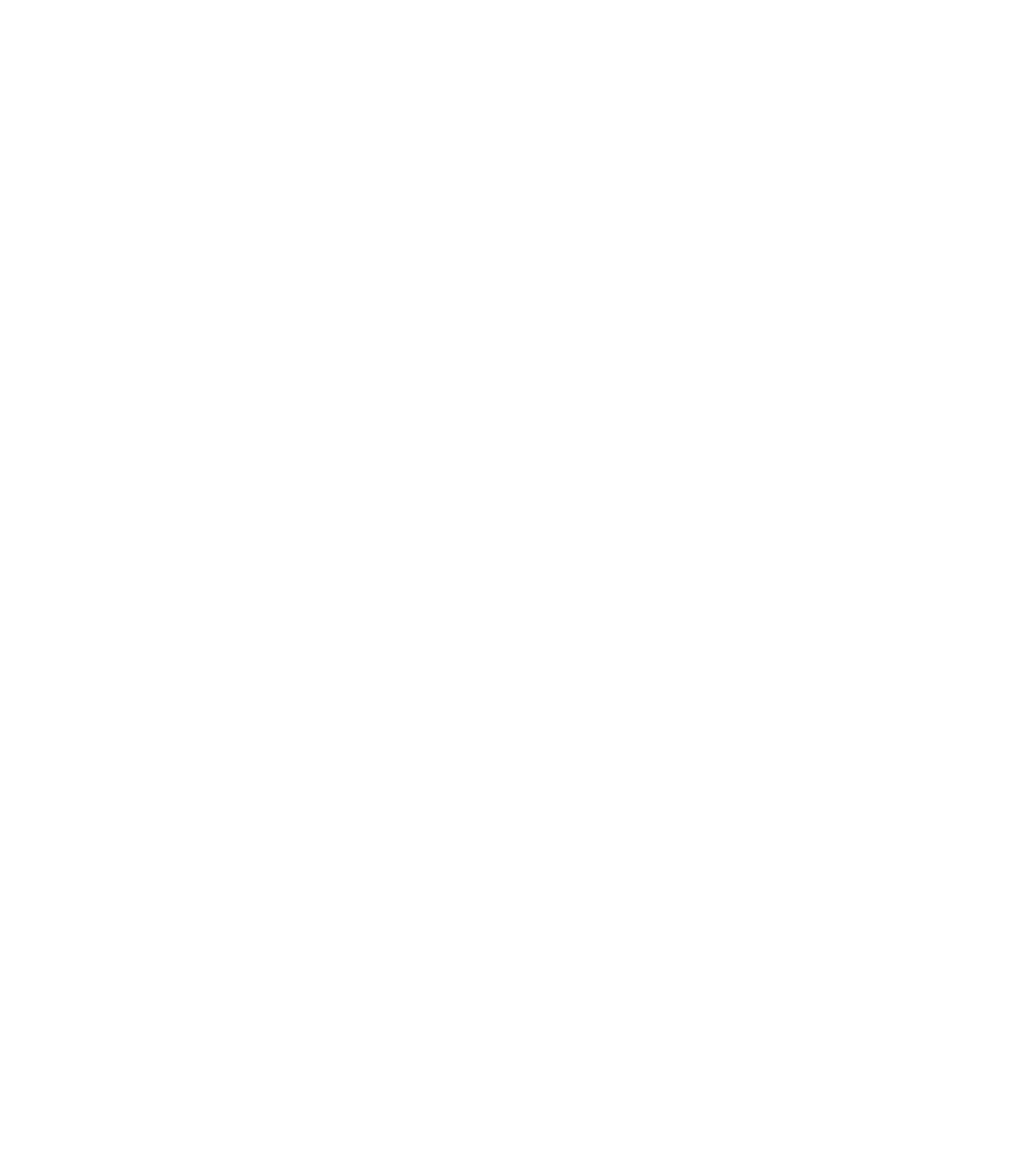
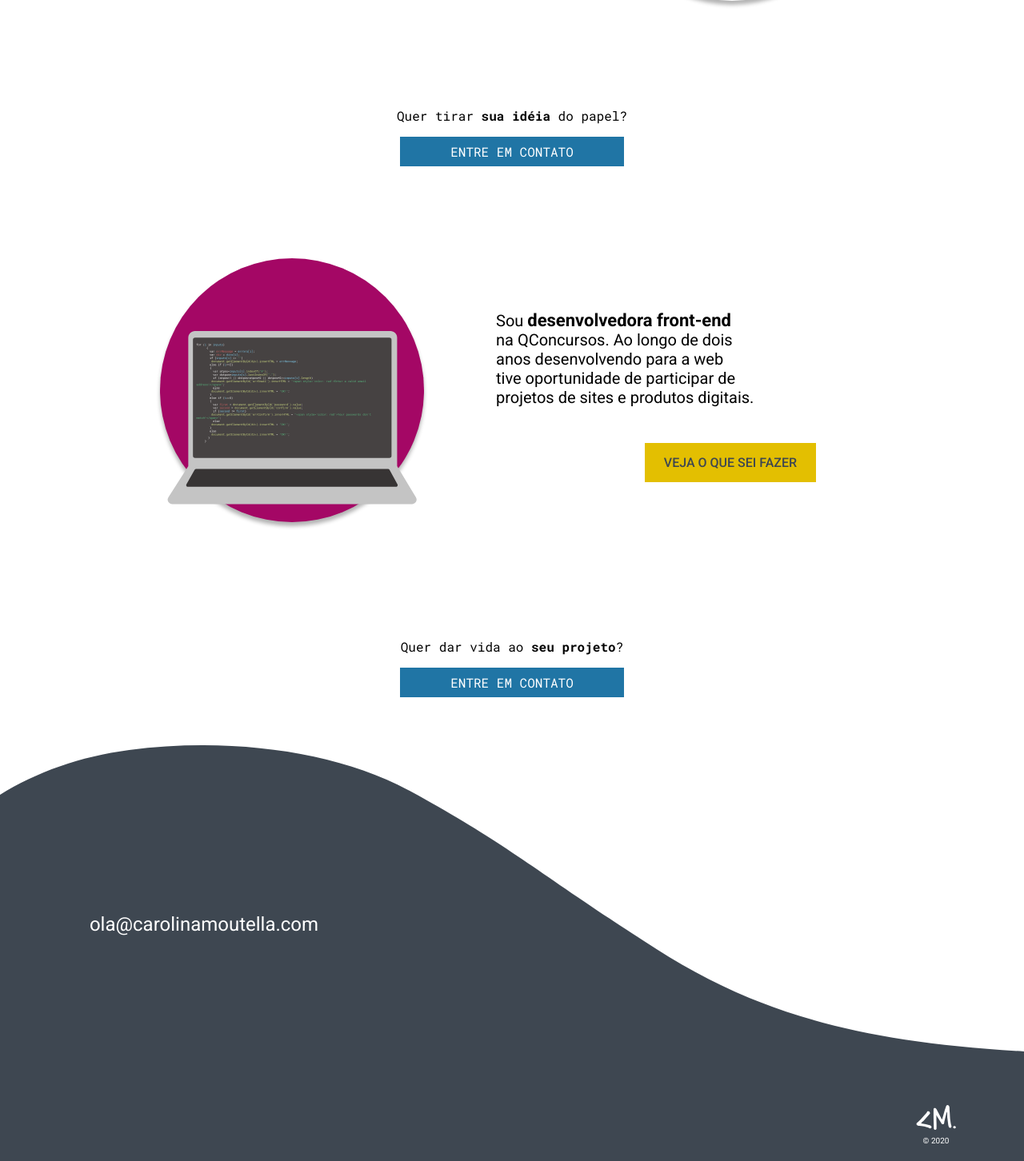
Before and after one commit to cmoutella/new_portfolio, a Vue app: page / in a window 1280 px wide. Shown: the part 1033-2485 px from the top of the page at 80% size. Before the commit the page ends 800 px from the top, so only its background shows below. Built offline with nearby package versions, Linux system fonts and the light colour scheme.

Commit message:
Home content

```diff
--- a/src/views/Home/index.scss
+++ b/src/views/Home/index.scss
@@ -3,7 +3,7 @@
 .devm {
 	&-top {
 		background-color: $color-primary-200;
-		height: 185px;
+		height: 155px;
 		width: 100vw;
 		box-sizing: border-box;
 		padding: 32px;
@@ -53,7 +53,7 @@
 		position: absolute;
 		right: 50%;
 		transform: translate(50%);
-		top: 70px;
+		bottom: -110px;
 
 		@include breakpoint(sm) {
 			display: none;
@@ -67,22 +67,19 @@
 		justify-content: center;
 		position: absolute;
 		right: -30px;
-		top: 80px;
 		height: 60px;
 		width: 96px;
 		font-weight: 300;
 		font-size: 14px;
 		color: $color-gray-100;
-		background-position: center;
-		background-size: contain;
-		background-repeat: no-repeat;
-		background-image: url('../../assets/images/baloon.svg');
+		// background-position: center;   //TODO: incluir tradução
+		// background-size: contain;
+		// background-repeat: no-repeat;
+		// background-image: url('../../assets/images/baloon.svg');
+		bottom: -30px;
 
 		@include breakpoint(sm) {
 			top: 30px;
-			right: 40px;
-		}
-		@include breakpoint(md) {
 			right: 0;
 		}
 		@include breakpoint(lg) {
@@ -117,10 +114,11 @@
 			color: $color-light;
 			background-image: none;
 
-			&:hover {
-				background-image: url('../../assets/images/baloon.svg');
-				color: $color-gray-100;
-			}
+			//TODO: incluir tradução
+			// &:hover {
+			// 	background-image: url('../../assets/images/baloon.svg');
+			// 	color: $color-gray-100;
+			// }
 		}
 
 		&-option, span {
@@ -128,6 +126,7 @@
 		}
 
 		&-option {
+			visibility: hidden; //TODO: incluir tradução do texto
 			&--active {
 				font-weight: 700;
 			}
@@ -142,13 +141,14 @@
 		}
 
 		span {
+			visibility: hidden; //TODO: incluir tradução do texto
 			margin: 0 3px;
 		}
 	}
 
 	&-title {
 		position: relative;
-		margin: 100px auto 0;
+		margin: 100px auto;
 		display: flex;
 		justify-content: center;
 		align-items: center;
@@ -204,4 +204,309 @@
 			}
 		}
 	}
+
+	&-skills {
+		margin: 100px 0;
+
+		@include breakpoint(sm) {
+			padding: 0 50px;
+			margin: 150px 0;
+		}
+		@include breakpoint(lg) {
+			margin: 180px 0 240px;
+
+			&:last-child {
+				margin-bottom: 180px;
+			}
+		}
+
+		.container {
+			display: flex;
+			flex-direction: column;
+			align-items: center;
+
+			@include breakpoint(sm) {
+				justify-content: center;
+			}
+		}
+
+		&--designer {
+			@include breakpoint(sm) {
+				.container {
+					align-items: flex-start;
+				}
+			}
+			@include breakpoint(md) {
+				padding: 0 120px 0 160px;
+			}
+			@include breakpoint(lg) {
+				padding: 0 200px 0 280px;
+			}
+		}
+
+		&--developer {
+			@include breakpoint(sm) {
+				.container {
+					align-items: flex-end;
+				}
+			}
+			@include breakpoint(md) {
+				padding: 0 160px 0 120px;
+			}
+			@include breakpoint(lg) {
+				padding: 0 280px 0 200px;
+			}
+
+			p {
+				max-width: 300px !important;
+				margin-right: 80px;
+			}
+
+			.cta {
+				margin-right: -40px !important;
+			}
+		}
+
+		p {
+			max-width: 270px;
+			font-size: 16px;
+
+			b {
+				font-size: 18px;
+			}
+
+			span {
+				white-space: nowrap;
+			}
+
+			@include breakpoint(sm) {
+				font-size: 20px;
+				margin-bottom: 60px;
+
+				b {
+					font-size: 22px;
+				}
+			}
+		}
+
+		.cta {
+			margin: 0 auto;
+			display: block;
+
+			@include breakpoint(sm) {
+				margin: 0 0 0 70px;
+			}
+		}
+
+		&-mockup {
+			content: '';
+			height: 170px;
+			width: 170px;
+			background-color: $color-primary-200;
+			border-radius: 50%;
+			display: block;
+			margin: 40px auto 60px;
+			box-shadow: 0px 5px 5px rgba(0, 0, 0, 0.3);
+			position: relative;
+
+			@include breakpoint(sm) {
+				position: absolute;
+				margin: 0;
+				height: 230px;
+				width: 230px;
+			}
+			@include breakpoint(lg) {
+				height: 330px;
+				width: 330px;
+			}
+
+			&--designer {
+				background-image: url('../../assets/images/wireframe.svg');
+				background-repeat: no-repeat;
+				background-size: auto 100%;
+				background-position: center 40px;
+
+				@include breakpoint(sm) {
+					right: 0;
+					background-position-y: 80px;
+				}
+			}
+
+			&--developer {
+				&:after {
+					content: '';
+					width: 165px;
+					height: 125px;
+					background-image: url('../../assets/images/notebook.svg');
+					background-position: center;
+					background-size: contain;
+					background-repeat: no-repeat;
+					display: block;
+					position: absolute;
+					bottom: 0;
+					left: 50%;
+					transform: translate(-50%);
+
+					@include breakpoint(sm) {
+						width: 235px;
+						height: 185px;
+					}
+					@include breakpoint(lg) {
+						height: 300px;
+						width: 320px;
+						transform: translate(-50%, 20px);
+					}
+				}
+
+				@include breakpoint(sm) {
+					left: 0;
+				}
+			}
+		}
+	}
+
+	&-cta {
+		margin: -30px auto 0;
+		max-width: 320px;
+		display: none;
+
+		@include breakpoint(sm) {
+			display: block;
+		}
+
+		&--mobile {
+			display: block;
+
+			@include breakpoint(sm) {
+				display: none;
+			}
+		}
+
+		p {
+			margin-bottom: 16px;
+			text-align: center;
+			font-family: $RobotoMono;
+		}
+	}
+
+	&-footer {
+		height: 220px;
+		width: 100vw;
+		margin-top: 60px;
+		background-image: url('../../assets/images/footer-style.svg');
+		background-size: 240% auto;
+		background-repeat: no-repeat;
+		background-position: -120px 10px;
+		padding-top: 90px;
+		box-sizing: border-box;
+
+		@include breakpoint(sm) {
+			height: 310px;
+			background-size: 120% auto;
+			background-position-y: 0;
+		}
+		@include breakpoint(md) {
+			height: 400px;
+		}
+		@include breakpoint(lg) {
+			height: 520px;
+			background-size: 120% auto;
+		}
+
+		&-complement {
+			background-color: $color-gray-100;
+			width: 100%;
+			height: 50px;
+
+			@include breakpoint(sm) {
+				display: none;
+			}
+		}
+	}
+
+	&-contact {
+		max-width: 200px;
+		margin-left: 10px;
+
+		@include breakpoint(sm) {
+			margin-left: 50px;
+			transform: translateY(20px);
+		}
+		@include breakpoint(lg) {
+			max-width: 300px;
+			transform: translateY(120px);
+		}
+
+		p {
+			color: $color-light;
+			font-size: 16px;
+			margin-bottom: 16px;
+			text-align: center;
+
+			@include breakpoint(lg) {
+				font-size: 24px;
+			}
+		}
+	}
+
+	&-find-me {
+		display: flex;
+		justify-content: center;
+		visibility: hidden; // TODO: incluir os icons e links
+
+		.devm-social {
+			height: 30px;
+			width: 30px;
+			background-color: $color-light;
+			border-radius: 50%;
+			content: '';
+			display: block;
+			margin-right: 12px;
+
+			@include breakpoint(lg) {
+				height: 40px;
+				width: 40px;
+			}
+
+			&:last-child {
+				margin-right: 0;
+			}
+		}
+	}
+
+	&-logo {
+		display: flex;
+		flex-direction: column;
+		align-items: center;
+		margin-top: 40px;
+		margin-right: 20px;
+		width: 50px;
+		position: absolute;
+		right: 10px;
+
+		@include breakpoint(sm) {
+			bottom: 15px;
+			margin-top: 20px;
+		}
+		@include breakpoint(lg) {
+			bottom: 20px;
+		}
+
+		span {
+			content: '';
+			display: block;
+			width: 50px;
+			height: 37px;
+			background-image: url('../../assets/images/logo-white.svg');
+			background-size: contain;
+			background-position: center;
+			background-repeat: no-repeat;
+			margin-bottom: 5px;
+		}
+
+		p {
+			color: $color-light;
+			font-size: 10px;
+		}
+	}
 }
--- a/src/views/Home/index.vue
+++ b/src/views/Home/index.vue
@@ -23,8 +23,63 @@
         <span>&</span>
       </div>
     </div>
-    <div class="devm-content">
+    <div class="devm-skills devm-skills--designer">
+      <div class="container">
+        <p>Trabalho com <b>design gráfico</b> voltado para a web, criando
+           peças para marketing digital e projetos completos de UI.</p>
+        <span class="devm-skills-mockup devm-skills-mockup--designer"></span>
+        <div class="cta">
+          <a class="btn btn-primary" href="https://www.behance.net/ carolinamoutella/">Conheça meu trabalho</a>
+        </div>
+      </div>
     </div>
+    <div class="devm-cta">
+      <div class="container">
+        <p>Quer tirar <b>sua idéia</b> do papel?</p>
+        <div class="btn btn-secondary">Entre em contato</div>
+      </div>
+    </div>
+    <div class="devm-skills devm-skills--developer">
+      <div class="container">
+        <p>Sou <b>desenvolvedora front-end</b> na QConcursos. Ao longo de dois
+           anos desenvolvendo para a web tive oportunidade de participar
+           de <span>projetos de sites e produtos digitais.</span></p>
+        <span class="devm-skills-mockup devm-skills-mockup--developer"></span>
+        <div class="cta">
+          <a class="btn btn-primary" href="https://github.com/cmoutella">Veja o que sei fazer</a>
+        </div>
+      </div>
+    </div>
+    <div class="devm-cta">
+      <div class="container">
+        <p>Quer dar vida ao <b>seu projeto</b>?</p>
+        <div class="btn btn-secondary">Entre em contato</div>
+      </div>
+    </div>
+    <div class="devm-cta devm-cta--mobile">
+      <div class="container">
+        <p>Quer tirar <b>sua idéia</b> do papel?</p>
+        <div class="btn btn-secondary">Entre em contato</div>
+      </div>
+    </div>
+    <div class="devm-footer">
+      <div class="container">
+        <div class="devm-contact">
+          <p>ola@carolinamoutella.com</p>
+          <div class="devm-find-me">
+            <a class="devm-social" href="whatsapp"></a>
+            <a class="devm-social" href="twitter"></a>
+            <a class="devm-social" href="github"></a>
+            <a class="devm-social" href="behance"></a>
+          </div>
+        </div>
+        <div class="devm-logo">
+          <span></span>
+          <p>&copy; 2020</p>
+        </div>
+      </div>
+    </div>
+    <div class="devm-footer-complement"></div>
   </div>
 </template>
 
```
Also changed, not shown: src/assets/images/footer-style.svg (added).
